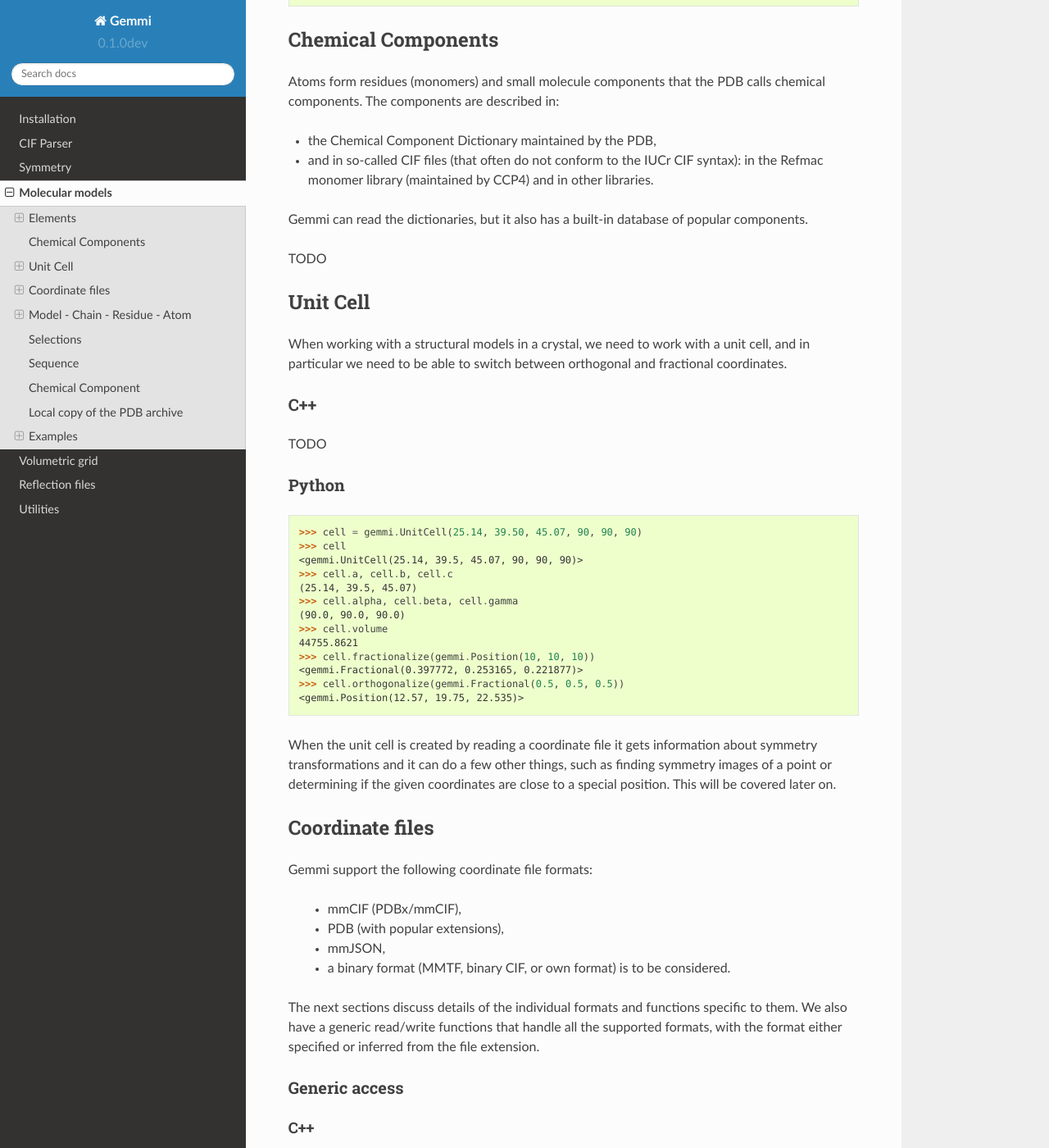
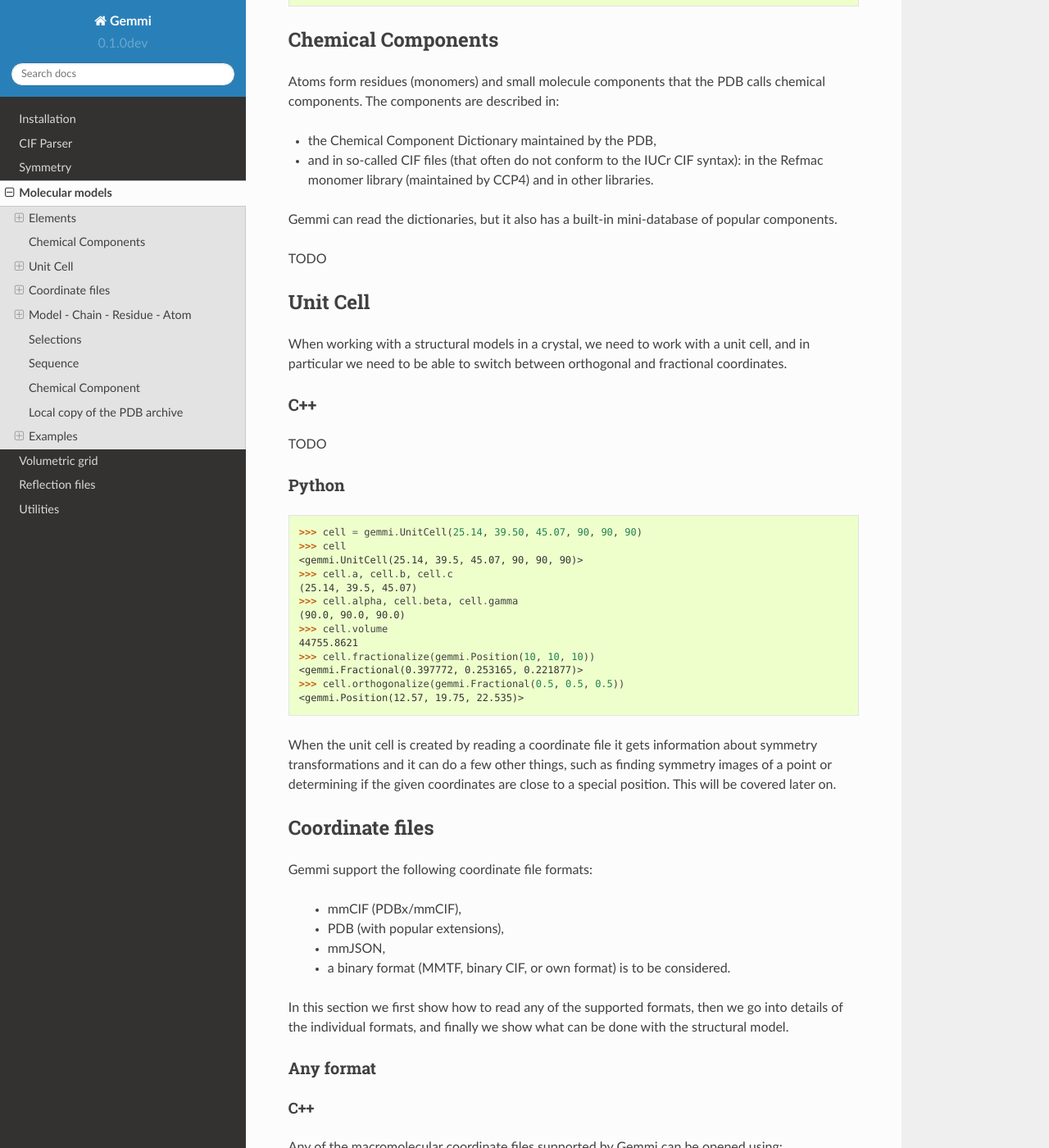
Before and after one commit to project-gemmi/gemmi, a Sphinx documentation site: the page built from docs/mol.rst, in a window 1280 px wide and 1400 px high, scrolled down 984 px. Shown: the whole window at 82% size. Built offline with Sphinx 7.4.7 and the Read the Docs theme 2.0.0, drawn with Linux system fonts in a browser that asks for light colours; some of the changed text lies outside the part shown.

```diff
--- a/docs/convert-help.txt
+++ b/docs/convert-help.txt
@@ -27,6 +27,7 @@ CIF output options:
 
 Macromolecular options:
   --expand-ncs           Expand strict NCS specified in MTRIXn or equivalent.
+  --remove-h             Remove hydrogens.
   --iotbx-compat         Limited compatibility with iotbx (details in docs).
   --segment-as-chain     Append segment id to label_asym_id (chain name).
 
--- a/docs/mol.rst
+++ b/docs/mol.rst
@@ -58,7 +58,7 @@ The components are described in:
   syntax): in the Refmac monomer library (maintained by CCP4)
   and in other libraries.
 
-Gemmi can read the dictionaries, but it also has a built-in database
+Gemmi can read the dictionaries, but it also has a built-in mini-database
 of popular components.
 
 TODO
@@ -110,14 +110,12 @@ Gemmi support the following coordinate file formats:
     * mmJSON,
     * a binary format (MMTF, binary CIF, or own format) is to be considered.
 
-The next sections discuss details of the individual formats
-and functions specific to them.
-We also have a generic read/write functions that handle
-all the supported formats, with the format either specified
-or inferred from the file extension.
+In this section we first show how to read any of the supported formats,
+then we go into details of the individual formats,
+and finally we show what can be done with the structural model.
 
-Generic access
---------------
+Any format
+----------
 
 C++
 ~~~
@@ -378,8 +376,17 @@ PDBx/mmCIF uses more general (but not so obvious) terms:
 instead of chain,
 and *chem_comp* (chemical component) for residue/monomer.
 
+Structure
+---------
+
+Model
+-----
+
+Chain
+-----
+
 Disorder (altloc)
------------------
+~~~~~~~~~~~~~~~~~
 
 Apart from the naming, the biggest difference between libraries is
 how the disorder is presented. The main options are:
@@ -396,10 +403,16 @@ documentation says that
 "about 90% of the development time invested into iotbx.pdb was in some form
 related to alternative conformations".
 
-We have not made such a time investment yet.
-For now, gemmi simply provides the *altLoc* field and
-leaves handling of the alternative conformations
-to the applications.
+In Gemmi we expose the *altLoc* field to the user (like mmdb),
+and on top of it we offer simple utilities that make working with conformers
+easier (similarly to BioPython).
+
+
+Residue
+-------
+
+Atom
+----
 
 C++
 ---
```
Also changed, not shown: 3 other files.
